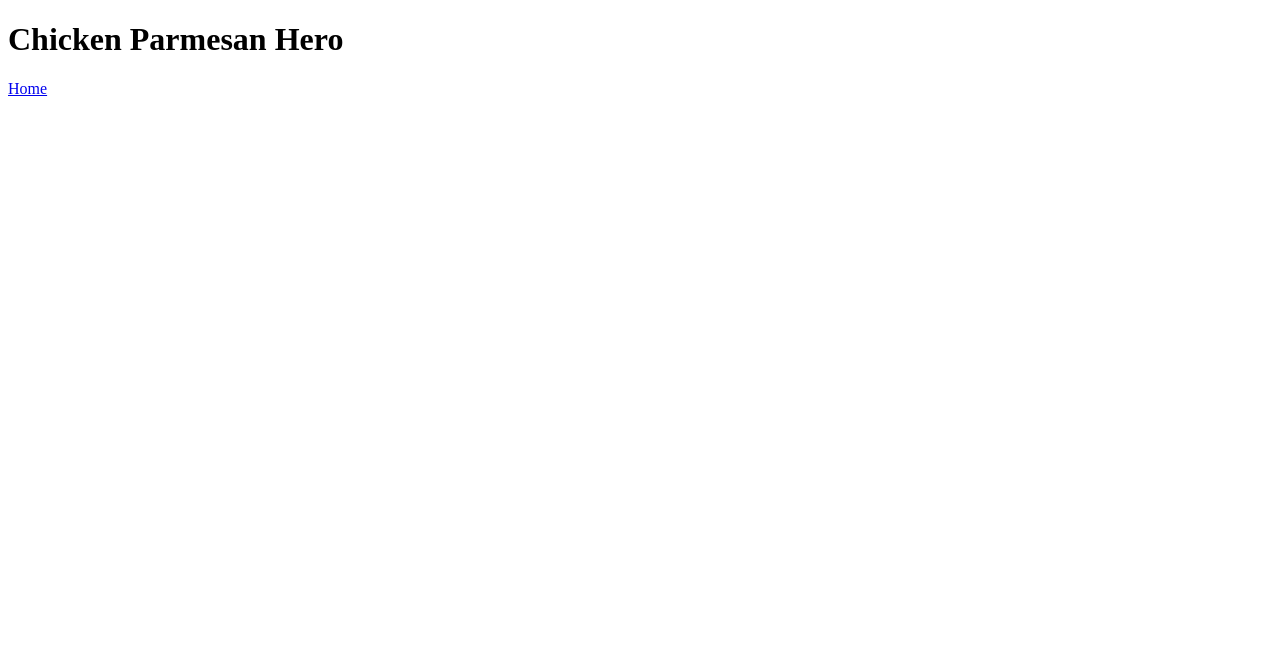
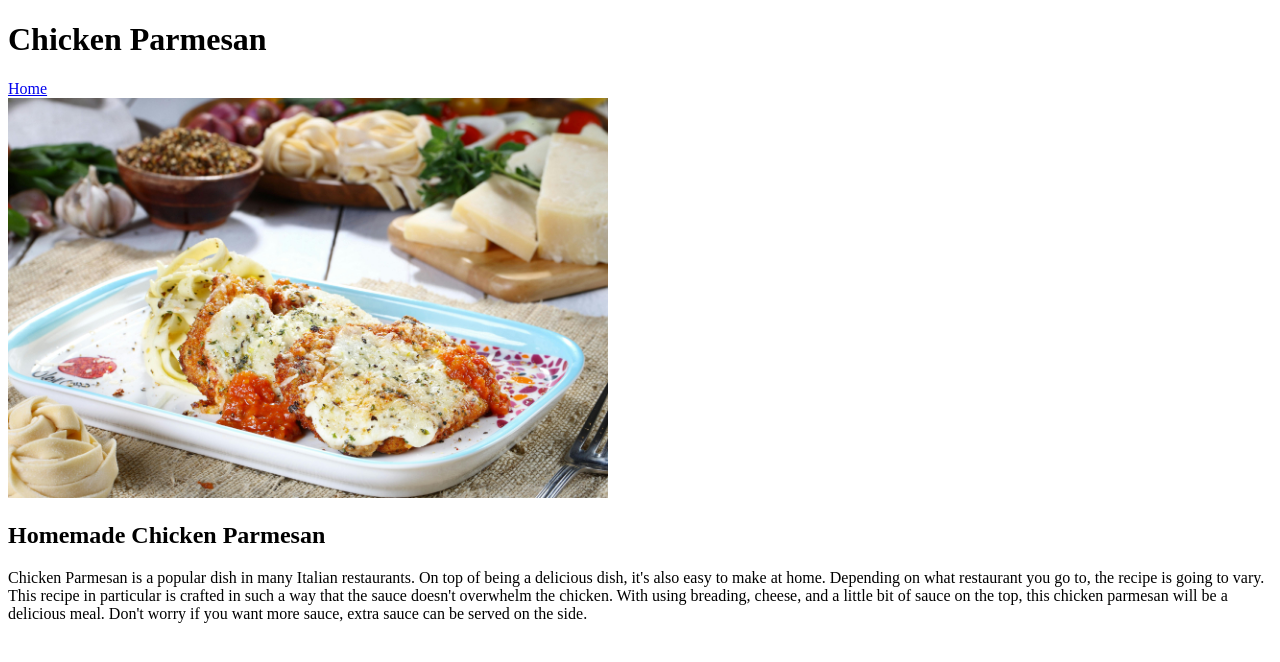
Before and after one commit to Petal-Dance/Project-Recipes, a plain HTML site: page recipes/chicken-parm.html in a window 1280 px wide. Drawn offline with Linux system fonts and the light colour scheme.

Commit message:
Add image and text to chicken-parm.html
Add image of chicken parmesan and paragraph text describing the recipe

```diff
--- a/recipes/chicken-parm.html
+++ b/recipes/chicken-parm.html
@@ -5,7 +5,13 @@
         <title>Chicken Parmesan Recipe</title>
     </head>
     <body>
-        <h1>Chicken Parmesan Hero</h1>
+        <h1>Chicken Parmesan</h1>
         <a href="../index.html">Home</a>
+        <br>
+        <img src="../img/chicken-parmesan.jpg" alt="A picture of three pieces of chicken parmesan on a plate." width="600">
+        <h2>Homemade Chicken Parmesan</h2>
+        <p>Chicken Parmesan is a popular dish in many Italian restaurants. On top of being a delicious dish, it's also easy to make at home. Depending on what restaurant you go to, the recipe is going to vary. This recipe in particular is crafted in such a way that the sauce doesn't overwhelm the chicken. With using breading, cheese, and a little bit of sauce on the top, this chicken parmesan will be a delicious meal. Don't worry if you want more sauce, extra sauce can be served on the side.</p>
+
+
     </body>
 </html>
```
